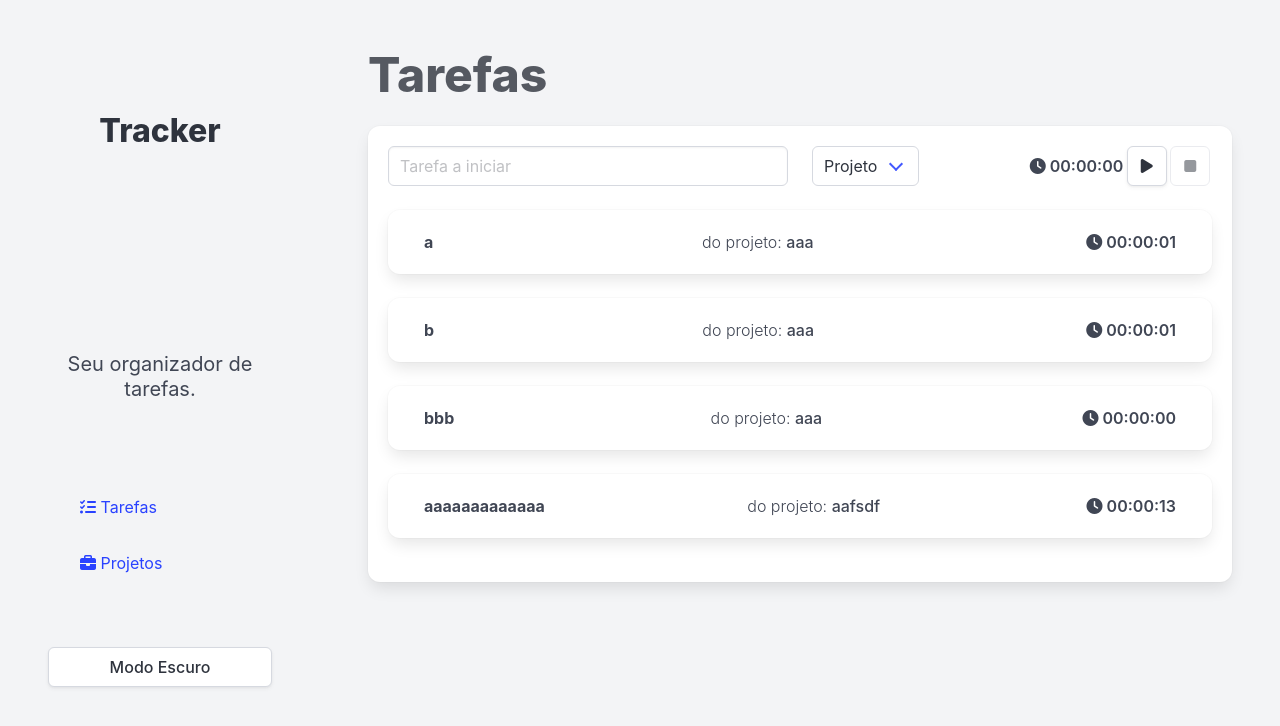
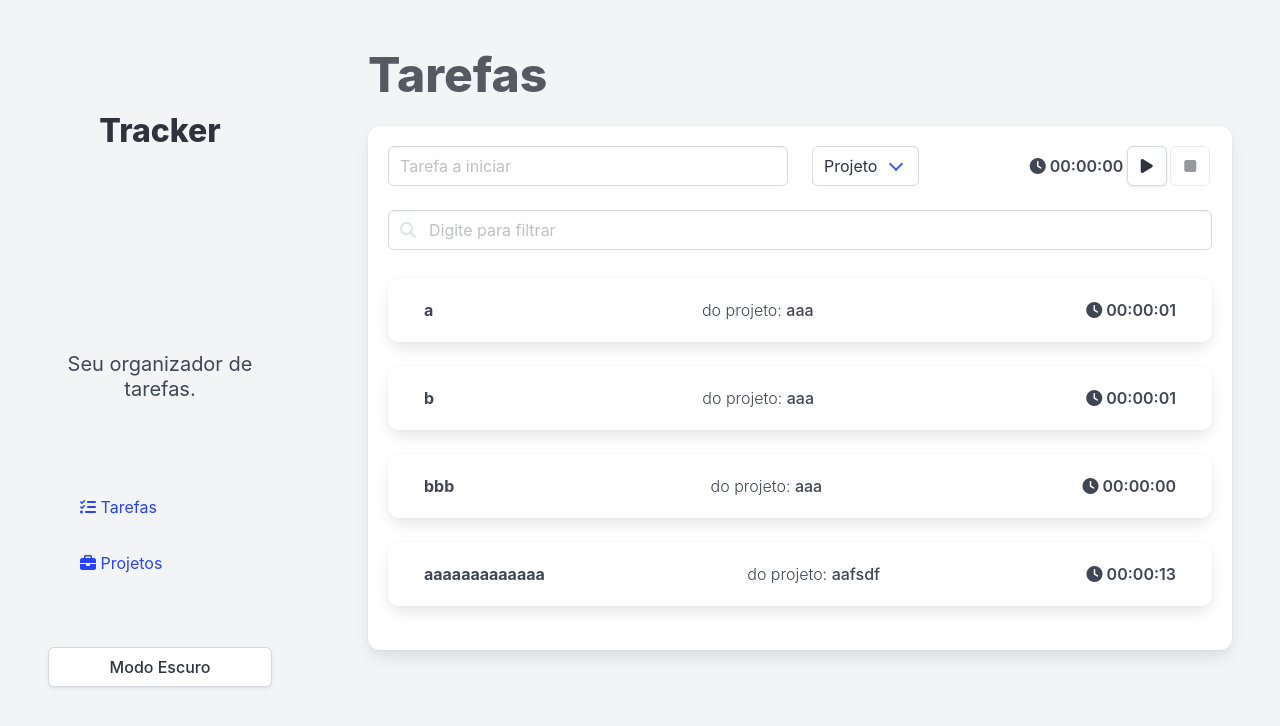
Before and after one commit to DaviVilarinho/tracker, a Vue app: page /#/ in a window 1280 px wide. Shown: the top 726 px of the page. Built offline with nearby package versions, Linux system fonts and the light colour scheme; data requests are answered from the project's data file.

Commit message:
can query items

```diff
--- a/src/components/FormularioTracker.vue
+++ b/src/components/FormularioTracker.vue
@@ -20,10 +20,19 @@
           <timer-tracker @end-counter="onEndCounter"></timer-tracker>
         </div>
       </div>
-      <template v-if="Object.keys(doneItems).length > 0">
-        <done-task v-for="(item, i) in doneItems" :key="i" :item="item" />
+      <div class="field pb-4">
+        <label type="text" class="has-text-weight-light">
+          <p class="control has-icons-left">
+            <span class="icon is-small is-left"><i class="fas fa-search"/></span>
+            <input type="text" class="input" v-model="filterTaskSearch" placeholder="Digite para filtrar">
+          </p>
+        </label>
+      </div>
+      <template v-if="Object.keys(queryDoneItems).length > 0">
+        <done-task v-for="(item, i) in queryDoneItems" :key="i" :item="item" />
       </template>
-      <box-vue v-else>Nenhuma tarefa foi realizada</box-vue>
+      <box-vue class="has-text-warning" v-else-if="Object.keys(doneItems).length > 0 && (filterTaskSearch?.length ?? 0) > 0">Nenhuma tarefa foi encontrada com o filtro "{{ filterTaskSearch }}"</box-vue>
+      <box-vue v-else>Nenhuma tarefa foi cadastrada</box-vue>
     </div>
   </section>
 </template>
@@ -45,9 +54,21 @@ const isDarkMode = computed(() => store.state.isDarkMode);
 const projects = computed(() => store.state.projectModule.projects);
 
 const itemDescription = ref<string | undefined>(undefined);
+const filterTaskSearch = ref<string | undefined>(undefined);
 
 const doneItems = computed(() => store.state.taskModule.tasks);
 const selectedProjectId = ref<string>('');
+
+const queryDoneItems = computed(() => {
+  if (filterTaskSearch.value !== undefined && (filterTaskSearch.value?.length ?? 0) > 0) {
+    const filterString: string = filterTaskSearch.value;
+    return Object
+      .fromEntries(Object
+        .entries(doneItems.value)
+        .filter((keyproject: [string, Task]) => keyproject[1].name.includes(filterString)));
+  }
+  return doneItems.value;
+});
 
 async function onEndCounter(counter: number) {
   if (itemDescription.value === undefined) {
```
